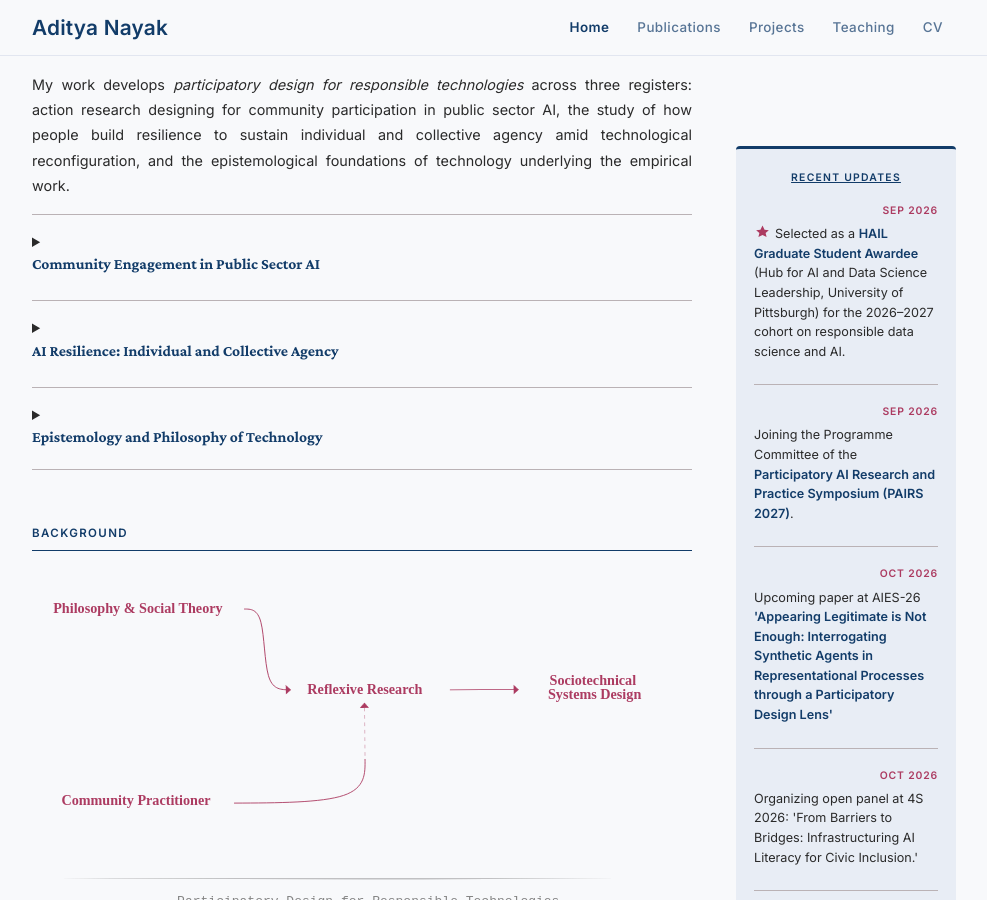
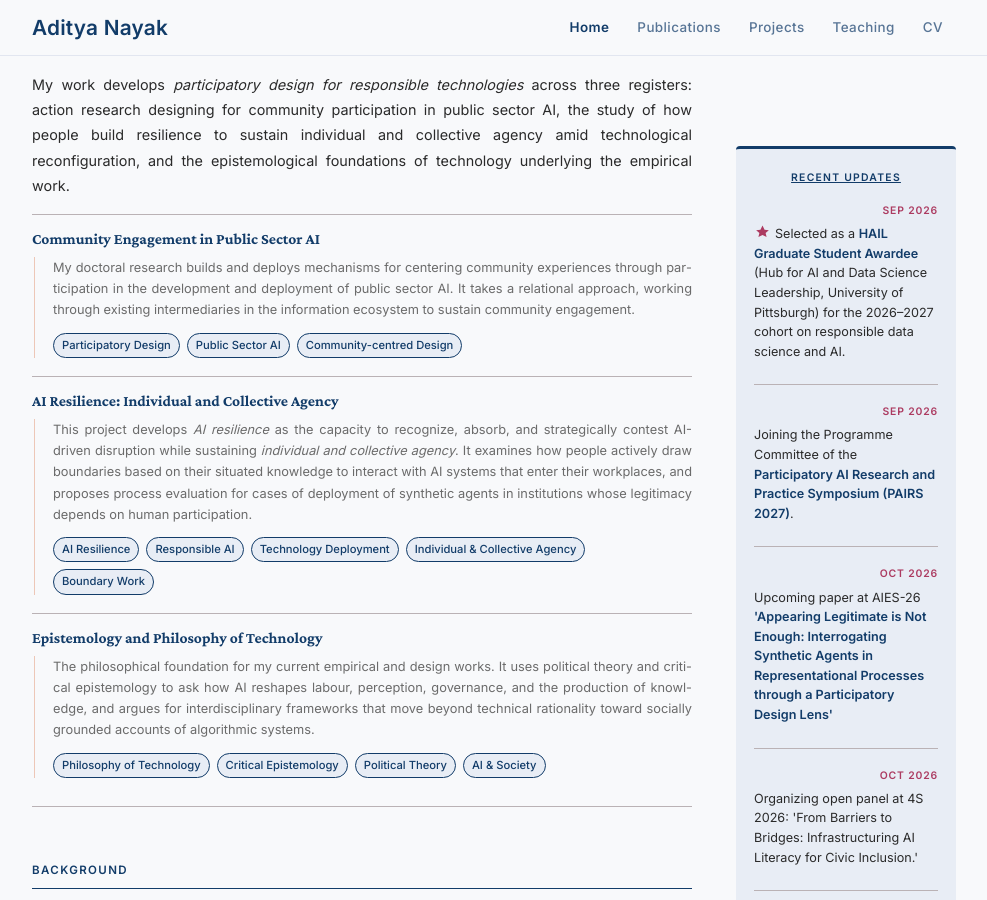
Before and after one commit to adityanayak-info/adityanayak-info.github.io, a Jekyll site: the page built from index.md, in a window 1280 px wide and 900 px high, scrolled down 642 px. Shown: the whole window, without its empty margins (146-1133 px from the left). Built offline with Jekyll 4.4.1, drawn with Linux system fonts in a browser that asks for light colours.

Commit message:
Refactor project details and outputs in index.md
Updated project sections to improve structure and clarity.

```diff
--- a/index.md
+++ b/index.md
@@ -9,68 +9,37 @@
 My work develops <em>participatory design for responsible technologies</em> across three registers: action research designing for community participation in public sector AI, the study of how people build resilience to sustain individual and collective agency amid technological reconfiguration, and the epistemological foundations of technology underlying the empirical work.
 </p>
 
-<details class="hp-row">
-<summary>
+<div class="hp-row">
 <div class="hp-title">Community Engagement in Public Sector AI</div>
-</summary>
 <div class="hp-body">
 <p>My doctoral research builds and deploys mechanisms for centering community experiences through participation in the development and deployment of public sector AI. It takes a relational approach, working through existing intermediaries in the information ecosystem to sustain community engagement.</p>
 <div class="interest-tags">
 <span class="interest-tag">Participatory Design</span><span class="interest-tag">Public Sector AI</span><span class="interest-tag">Community-centred Design</span>
 </div>
-<div class="hp-out">
-<p class="hp-out-label">Project outputs</p>
-<a href="https://www.pairs.site/" target="_blank" rel="noopener">→ Presented at PAIRS'26: "From Distrust to Relationality: Designing a Web Platform for Centering Community Experiences in Public-Sector AI"</a>
-<p class="output-group-label">Workshops</p>
-<a href="https://www.4sonline.org/" target="_blank" rel="noopener">→ 2026 — "From Barriers to Bridges: Infrastructuring AI Literacy for Civic Inclusion." Open Panel organiser, Society for Social Studies of Science (4S 2026).</a>
 </div>
 </div>
-</details>
 
-<details class="hp-row">
-<summary>
+<div class="hp-row">
 <div class="hp-title">AI Resilience: Individual and Collective Agency</div>
-</summary>
 <div class="hp-body">
 <p>This project develops <em>AI resilience</em> as the capacity to recognize, absorb, and strategically contest AI-driven disruption while sustaining <em>individual and collective agency</em>. It examines how people actively draw boundaries based on their situated knowledge to interact with AI systems that enter their workplaces, and proposes process evaluation for cases of deployment of synthetic agents in institutions whose legitimacy depends on human participation.</p>
 <div class="interest-tags">
 <span class="interest-tag">AI Resilience</span><span class="interest-tag">Responsible AI</span><span class="interest-tag">Technology Deployment</span><span class="interest-tag">Individual &amp; Collective Agency</span><span class="interest-tag">Boundary Work</span>
 </div>
-<div class="hp-out">
-<p class="hp-out-label">Project outputs</p>
-<a href="https://doi.org/10.1145/3808045.3808070" target="_blank" rel="noopener">→ Paper at CHIWORK'26: "Concerns and Strategic Responses of Older Workers Navigating Generative AI in Bridge Employment"</a>
-<a href="https://doi.org/10.48550/arXiv.2608.17099" target="_blank" rel="noopener">→ Forthcoming at AIES'26: "Appearing Legitimate is Not Enough: Synthetic Agents, Personhood, and Legitimacy in Representational Processes"</a>
 </div>
 </div>
-</details>
 
-<details class="hp-row">
-<summary>
+<div class="hp-row">
 <div class="hp-title">Epistemology and Philosophy of Technology</div>
-</summary>
 <div class="hp-body">
 <p>The philosophical foundation for my current empirical and design works. It uses political theory and critical epistemology to ask how AI reshapes labour, perception, governance, and the production of knowledge, and argues for interdisciplinary frameworks that move beyond technical rationality toward socially grounded accounts of algorithmic systems.</p>
 <div class="interest-tags">
 <span class="interest-tag">Philosophy of Technology</span><span class="interest-tag">Critical Epistemology</span><span class="interest-tag">Political Theory</span><span class="interest-tag">AI &amp; Society</span>
 </div>
-<div class="hp-out">
-<p class="hp-out-label">Project outputs</p>
-<a href="#" target="_blank" rel="noopener">→ M.Phil. Thesis — "Artificial Intelligence and the Changing Forms of Work"</a>
-<p class="output-group-label">Editorial Service</p>
-<a href="http://aihumanities.org/en/journal/jaih/" target="_blank" rel="noopener">→ Editorial Board Member, Journal of AI Humanities (JAIH), Chung-Ang University — since 2022</a>
-<p class="output-group-label">Journal Articles</p>
-<a href="https://doi.org/10.46397/JAIH.9.4" target="_blank" rel="noopener">→ Socio-Political Implications of Data-Centric AI and the Need for Trans-Disciplinary Framework (2021)</a>
-<a href="https://doi.org/10.46397/JAIH.8.1" target="_blank" rel="noopener">→ Affective Labour in the Age of Algorithms and its Political Implications (2021)</a>
-<a href="https://doi.org/10.46397/JAIH.7.1" target="_blank" rel="noopener">→ Boredom, Time-Perception and Algorithmic Governmentality (2021)</a>
-<a href="https://doi.org/10.46397/JAIH.6.2" target="_blank" rel="noopener">→ Mental-Health and A.I. — A Paradigm of Human Mechanisation (2020)</a>
-<a href="https://doi.org/10.46397/JAIH.5.3" target="_blank" rel="noopener">→ Artificial Intelligence, Automation, and Changing Forms of Work (2020)</a>
-<a href="https://doi.org/10.46397/jaih.4.4" target="_blank" rel="noopener">→ Deep Learning — Shifting the Telos from Singularity to Perception (2019)</a>
 </div>
 </div>
-</details>
 
 </div>
-
 
 ## Background
 
```
